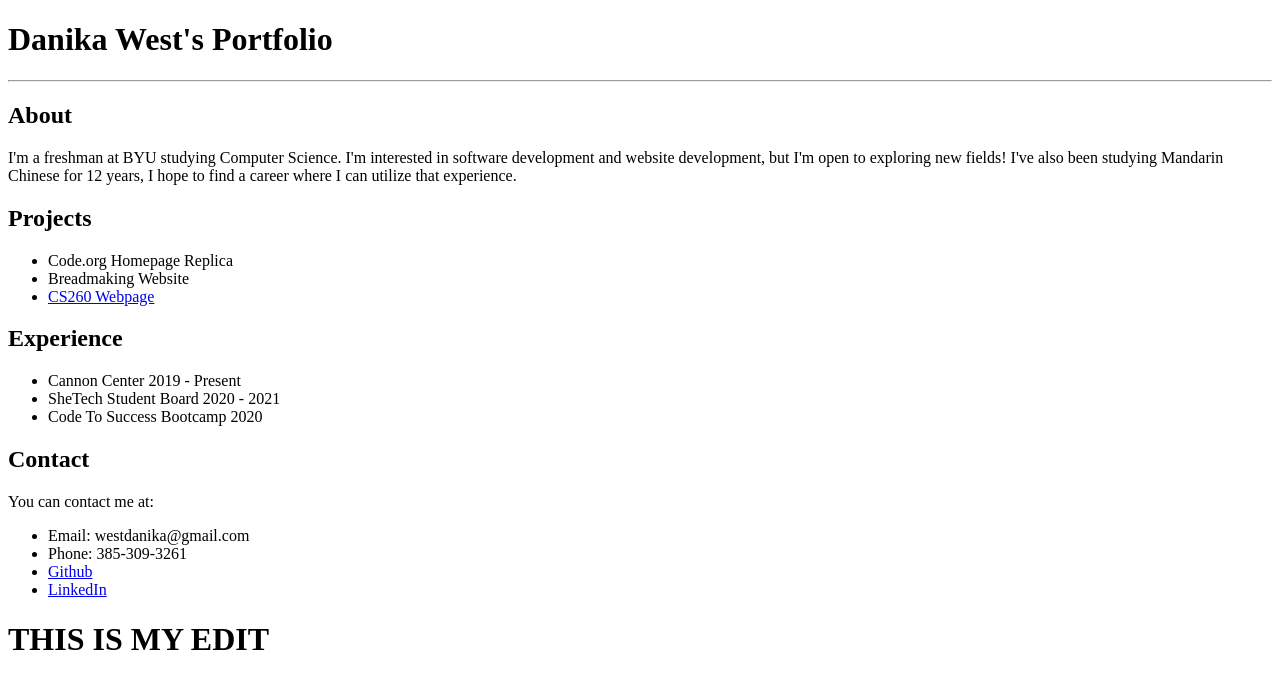
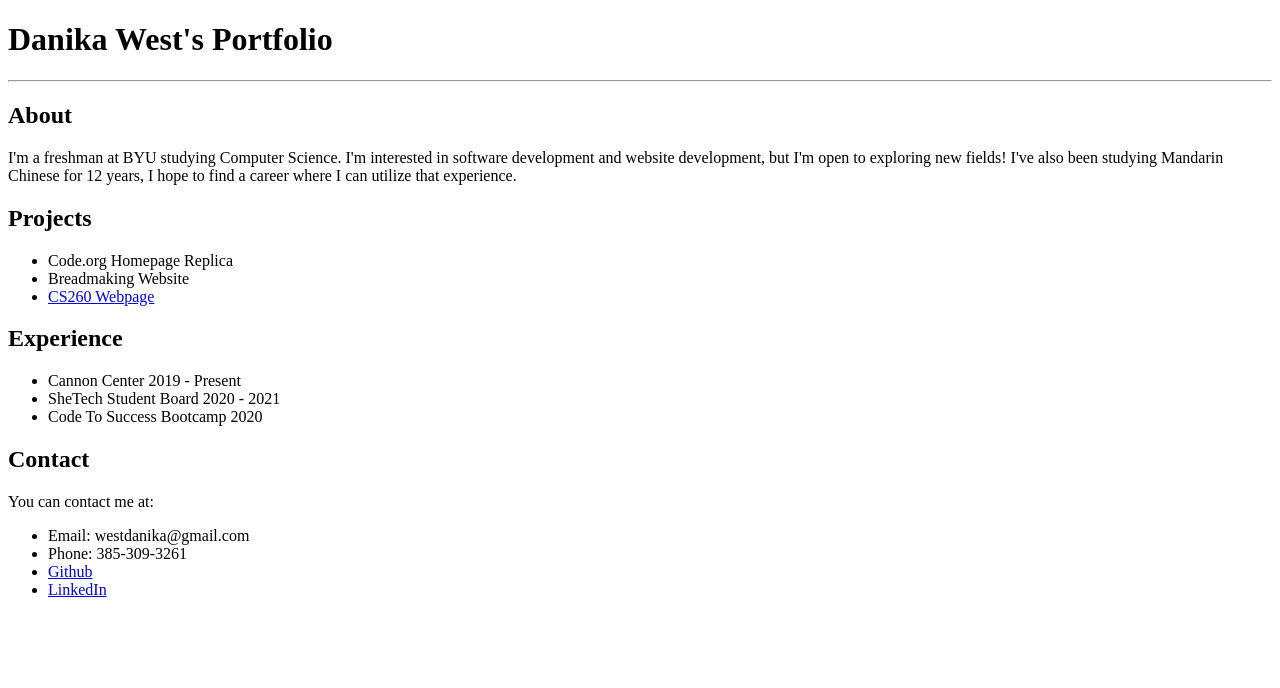
Before and after one commit to westdanika/CS260portfolio, a plain HTML site: page index.html in a window 1280 px wide. Drawn offline with Linux system fonts and the light colour scheme.

Commit message:
Removing first edit

```diff
--- a/index.html
+++ b/index.html
@@ -36,7 +36,5 @@
                         <li><a href="https://github.com/westdanika">Github</a></li>
                         <li><a href="https://www.linkedin.com/in/danika-west-0377371b2/">LinkedIn</a></li>
                 </ul>
-
-		<h1>THIS IS MY EDIT</h1>
         </body>
 </html>
```
